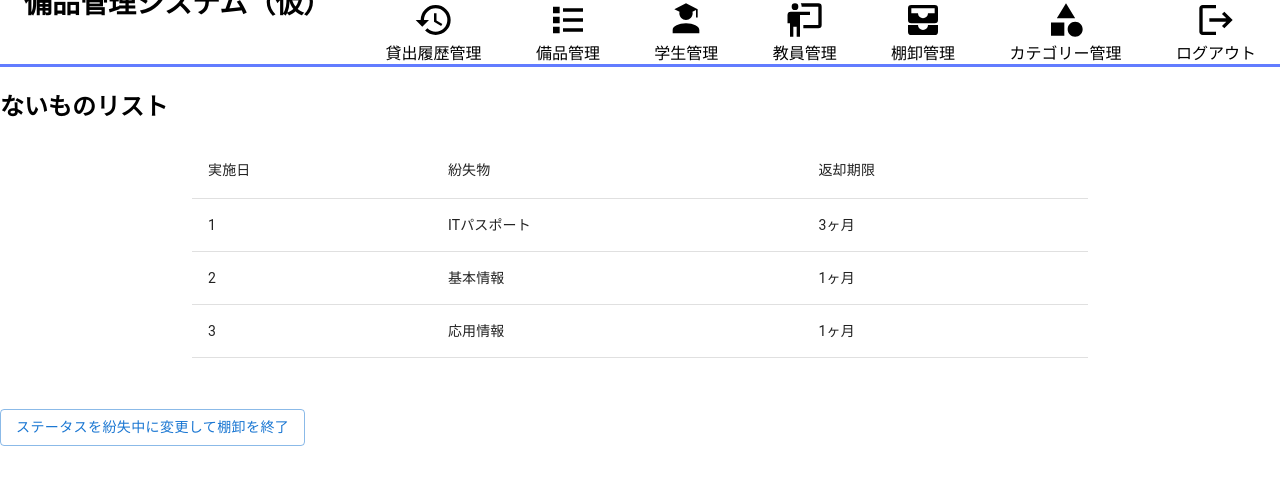
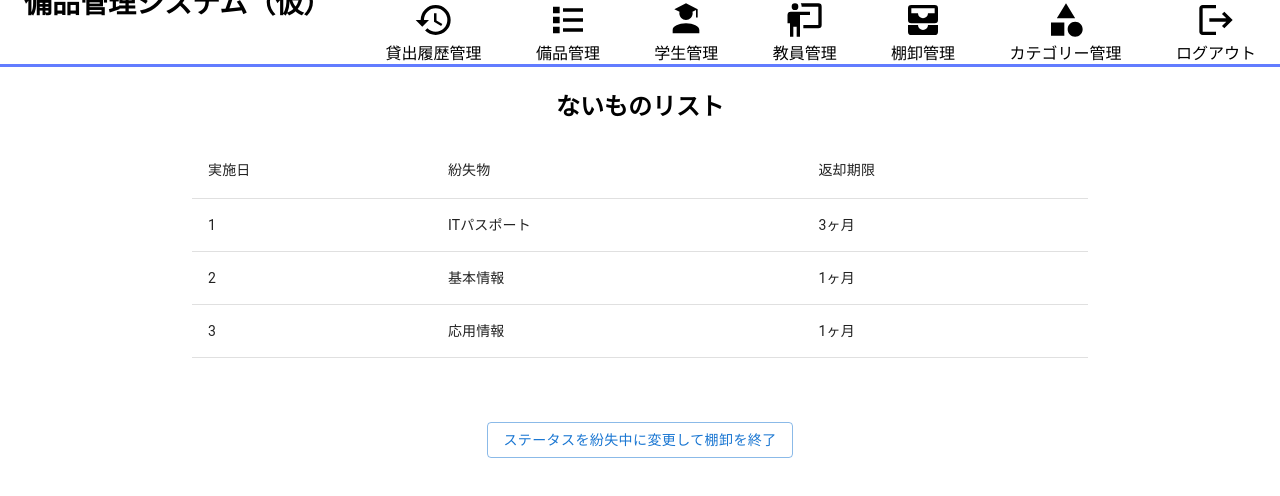
Before and after one commit to takumiTakahata/equipment_management_system, a React (Create React App) app in the folder app/: page /no_list in a window 1280 px wide. Shown: the top 496 px of the page. Built offline with nearby package versions, Linux system fonts and the light colour scheme.

Commit message:
cssを追加

```diff
--- /dev/null
+++ b/app/src/components/no_list.css
@@ -0,0 +1,8 @@
+.no_list_title {
+  text-align: center;
+}
+
+#no_list .button {
+  text-align: center;
+  margin-top: 5%;
+}
--- a/app/src/components/no_list.tsx
+++ b/app/src/components/no_list.tsx
@@ -7,6 +7,7 @@ import TableRow from "@mui/material/TableRow";
 import Paper from "@mui/material/Paper";
 import { Button } from "@mui/material";
 import Header from "./header";
+import "./no_list.css";
 
 function createNoList(id: number, name: string, deadline: string) {
   return {
@@ -28,9 +29,9 @@ const rows = data.map((item) => {
 
 function NoList() {
   return (
-    <div className="no_list">
+    <div id="no_list">
       <Header />
-      <h2>ないものリスト</h2>
+      <h2 className="no_list_title">ないものリスト</h2>
       <Paper elevation={0} sx={{ width: "70%", margin: "auto" }}>
         <TableContainer className="tablecontainer">
           <Table aria-label="simple table">
```
